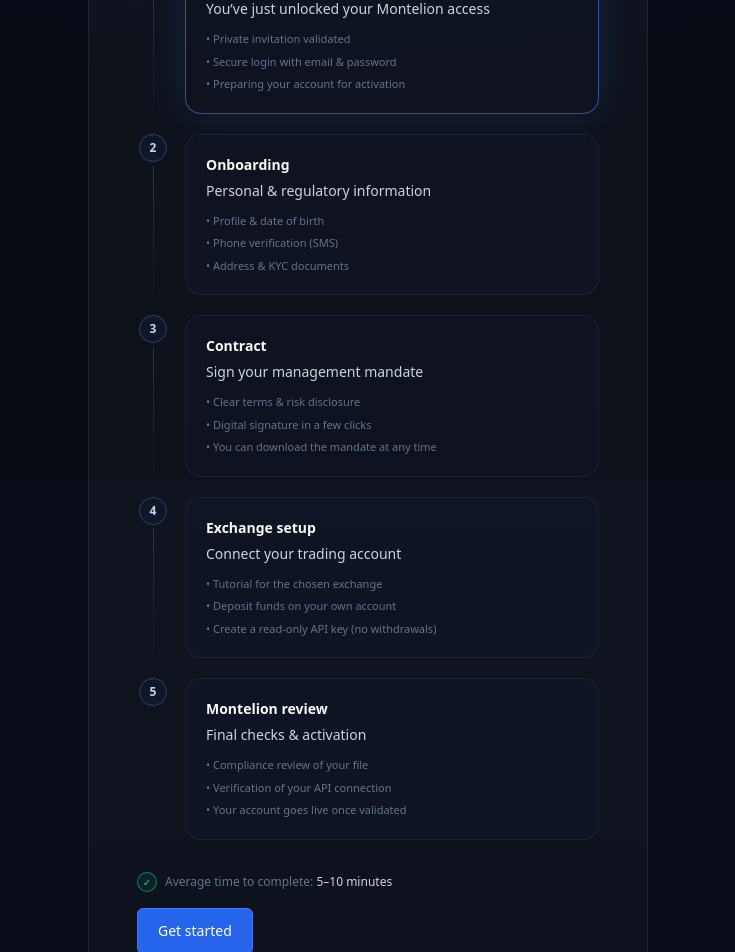
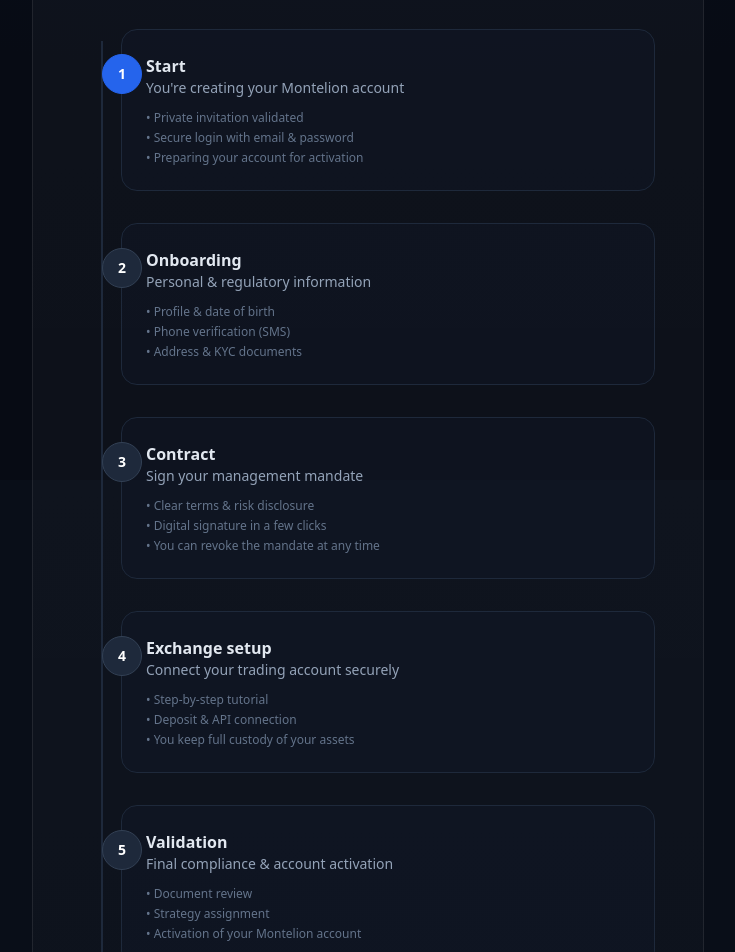
Before and after one commit to montelioncapital/montelion-app-v1, a Next.js app: page /get-started in a window 1280 px wide. Shown: the part 320-1272 px from the top of the page, without its empty margins (272-1007 px from the left). Built offline with nearby package versions, Linux system fonts and the light colour scheme.

Commit message:
Update page.jsx

```diff
--- a/app/get-started/page.jsx
+++ b/app/get-started/page.jsx
@@ -1,139 +1,130 @@
-// app/get-started/page.jsx
 "use client";
 
-import Link from "next/link";
-
-const STEPS = [
-  {
-    id: 1,
-    title: "Start",
-    subtitle: "You’ve just unlocked your Montelion access",
-    bullets: [
-      "Private invitation validated",
-      "Secure login with email & password",
-      "Preparing your account for activation",
-    ],
-  },
-  {
-    id: 2,
-    title: "Onboarding",
-    subtitle: "Personal & regulatory information",
-    bullets: [
-      "Profile & date of birth",
-      "Phone verification (SMS)",
-      "Address & KYC documents",
-    ],
-  },
-  {
-    id: 3,
-    title: "Contract",
-    subtitle: "Sign your management mandate",
-    bullets: [
-      "Clear terms & risk disclosure",
-      "Digital signature in a few clicks",
-      "You can download the mandate at any time",
-    ],
-  },
-  {
-    id: 4,
-    title: "Exchange setup",
-    subtitle: "Connect your trading account",
-    bullets: [
-      "Tutorial for the chosen exchange",
-      "Deposit funds on your own account",
-      "Create a read-only API key (no withdrawals)",
-    ],
-  },
-  {
-    id: 5,
-    title: "Montelion review",
-    subtitle: "Final checks & activation",
-    bullets: [
-      "Compliance review of your file",
-      "Verification of your API connection",
-      "Your account goes live once validated",
-    ],
-  },
-];
+import { useRouter } from "next/navigation";
 
 export default function GetStartedPage() {
+  const router = useRouter();
+
   return (
-    <div className="mc-card">
-      <div className="mc-section text-left max-w-2xl mx-auto">
-        <h1 className="mc-title mb-3">Let&apos;s get you fully set up</h1>
-        <p className="text-slate-400 mb-10">
-          In a few minutes, you&apos;ll be ready to let Montelion trade on your
-          exchange account while you keep full control of your funds.
+    <div className="w-full flex justify-center pt-24 px-4">
+      <div className="mc-card max-w-2xl w-full">
+        <div className="mc-section">
+
+          {/* Title */}
+          <h1 className="mc-title mb-3">Let’s get you fully set up</h1>
+          <p className="text-slate-400 mb-12 max-w-xl">
+            In a few minutes, you'll be ready to let Montelion trade on your exchange
+            account while you keep full control of your funds.
           </p>
 
-        {/* Timeline verticale */}
-        <div className="space-y-5 mb-8">
-          {STEPS.map((step, index) => {
-            const isCurrent = index === 0;
-            const isLast = index === STEPS.length - 1;
+          {/* STEPS CONTAINER */}
+          <div className="relative pl-10 space-y-8">
 
-            return (
-              <div
-                key={step.id}
-                className="grid grid-cols-[32px,1fr] gap-4 items-stretch"
-              >
-                {/* Colonne pastille + ligne */}
-                <div className="flex flex-col items-center">
-                  <div
-                    className={[
-                      "flex items-center justify-center h-7 w-7 rounded-full text-xs font-semibold shadow-[0_0_0_1px_rgba(15,23,42,0.9)]",
-                      isCurrent
-                        ? "bg-blue-500 text-slate-950 border border-blue-300"
-                        : "bg-slate-900 text-slate-300 border border-slate-700",
-                    ].join(" ")}
-                  >
-                    {step.id}
-                  </div>
-                  {!isLast && (
-                    <div className="flex-1 w-px bg-gradient-to-b from-slate-700/80 via-slate-800/80 to-slate-900 mt-1" />
-                  )}
+            {/* Vertical line */}
+            <div className="absolute left-5 top-3 bottom-3 w-[2px] bg-slate-800"></div>
+
+            {/* STEP 1 */}
+            <div className="relative rounded-2xl border border-slate-800 bg-slate-900/40 p-6">
+              {/* Number circle */}
+              <div className="absolute -left-5 top-6 flex items-center justify-center h-10 w-10
+                rounded-full border border-[#2564EC] bg-[#2564EC] text-white text-sm font-semibold">
+                1
               </div>
 
-                {/* Carte étape (sans “STEP X”) */}
-                <div
-                  className={[
-                    "rounded-2xl border px-5 py-4 sm:py-5",
-                    "bg-slate-900/40",
-                    isCurrent
-                      ? "border-blue-500/60 shadow-[0_0_40px_rgba(59,130,246,0.15)]"
-                      : "border-slate-800/80",
-                  ].join(" ")}
-                >
-                  <div className="flex items-center justify-between gap-3 mb-1.5">
-                    <div className="text-sm font-semibold text-slate-50">
-                      {step.title}
-                    </div>
-                    {isCurrent && (
-                      <span className="inline-flex items-center rounded-full bg-blue-500/10 border border-blue-400/40 px-2.5 py-[3px] text-[10px] font-medium text-blue-300">
-                        You&apos;re here
-                      </span>
-                    )}
+              <h2 className="text-slate-200 font-semibold">Start</h2>
+              <p className="text-slate-400 text-sm mb-3">
+                You're creating your Montelion account
+              </p>
+
+              <ul className="text-xs text-slate-500 space-y-1">
+                <li>• Private invitation validated</li>
+                <li>• Secure login with email & password</li>
+                <li>• Preparing your account for activation</li>
+              </ul>
             </div>
 
-                  <div className="text-sm text-slate-300 mb-3">
-                    {step.subtitle}
+            {/* STEP 2 */}
+            <div className="relative rounded-2xl border border-slate-800 bg-slate-900/40 p-6">
+              <div className="absolute -left-5 top-6 flex items-center justify-center h-10 w-10
+                rounded-full border border-slate-700 bg-slate-800 text-white text-sm font-semibold">
+                2
               </div>
 
-                  <ul className="text-[11px] text-slate-500 space-y-1.5">
-                    {step.bullets.map((b) => (
-                      <li key={b}>• {b}</li>
-                    ))}
+              <h2 className="text-slate-200 font-semibold">Onboarding</h2>
+              <p className="text-slate-400 text-sm mb-3">
+                Personal & regulatory information
+              </p>
+
+              <ul className="text-xs text-slate-500 space-y-1">
+                <li>• Profile & date of birth</li>
+                <li>• Phone verification (SMS)</li>
+                <li>• Address & KYC documents</li>
+              </ul>
+            </div>
+
+            {/* STEP 3 */}
+            <div className="relative rounded-2xl border border-slate-800 bg-slate-900/40 p-6">
+              <div className="absolute -left-5 top-6 flex items-center justify-center h-10 w-10
+                rounded-full border border-slate-700 bg-slate-800 text-white text-sm font-semibold">
+                3
+              </div>
+
+              <h2 className="text-slate-200 font-semibold">Contract</h2>
+              <p className="text-slate-400 text-sm mb-3">
+                Sign your management mandate
+              </p>
+
+              <ul className="text-xs text-slate-500 space-y-1">
+                <li>• Clear terms & risk disclosure</li>
+                <li>• Digital signature in a few clicks</li>
+                <li>• You can revoke the mandate at any time</li>
+              </ul>
+            </div>
+
+            {/* STEP 4 */}
+            <div className="relative rounded-2xl border border-slate-800 bg-slate-900/40 p-6">
+              <div className="absolute -left-5 top-6 flex items-center justify-center h-10 w-10
+                rounded-full border border-slate-700 bg-slate-800 text-white text-sm font-semibold">
+                4
+              </div>
+
+              <h2 className="text-slate-200 font-semibold">Exchange setup</h2>
+              <p className="text-slate-400 text-sm mb-3">
+                Connect your trading account securely
+              </p>
+
+              <ul className="text-xs text-slate-500 space-y-1">
+                <li>• Step-by-step tutorial</li>
+                <li>• Deposit & API connection</li>
+                <li>• You keep full custody of your assets</li>
+              </ul>
+            </div>
+
+            {/* STEP 5 */}
+            <div className="relative rounded-2xl border border-slate-800 bg-slate-900/40 p-6">
+              <div className="absolute -left-5 top-6 flex items-center justify-center h-10 w-10
+                rounded-full border border-slate-700 bg-slate-800 text-white text-sm font-semibold">
+                5
+              </div>
+
+              <h2 className="text-slate-200 font-semibold">Validation</h2>
+              <p className="text-slate-400 text-sm mb-3">
+                Final compliance & account activation
+              </p>
+
+              <ul className="text-xs text-slate-500 space-y-1">
+                <li>• Document review</li>
+                <li>• Strategy assignment</li>
+                <li>• Activation of your Montelion account</li>
               </ul>
             </div>
           </div>
-            );
-          })}
-        </div>
 
-        {/* Bas de page : temps moyen + bouton */}
-        <div className="space-y-4">
+          {/* Bottom row */}
+          <div className="mt-12 flex flex-col items-center gap-6">
             <div className="text-xs text-slate-500 flex items-center gap-2">
-            <span className="inline-flex h-5 w-5 items-center justify-center rounded-full bg-emerald-500/10 border border-emerald-500/60 text-[10px] text-emerald-400">
+              <span className="inline-flex h-5 w-5 items-center justify-center rounded-full
+                bg-emerald-500/10 border border-emerald-500/60 text-[10px] text-emerald-400">
                 ✓
               </span>
               <span>
@@ -142,12 +133,14 @@ export default function GetStartedPage() {
               </span>
             </div>
 
-          <Link
-            href="/onboarding"
-            className="mc-btn mc-btn-primary inline-flex items-center justify-center"
+            <button
+              type="button"
+              className="mc-btn mc-btn-primary px-6"
+              onClick={() => router.push("/onboarding")}
             >
               Get started
-          </Link>
+            </button>
+          </div>
         </div>
       </div>
     </div>
```
Lines whose indentation alone changed are shown as unchanged.
